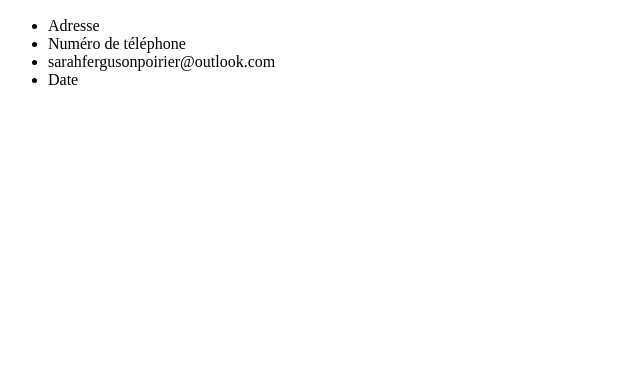
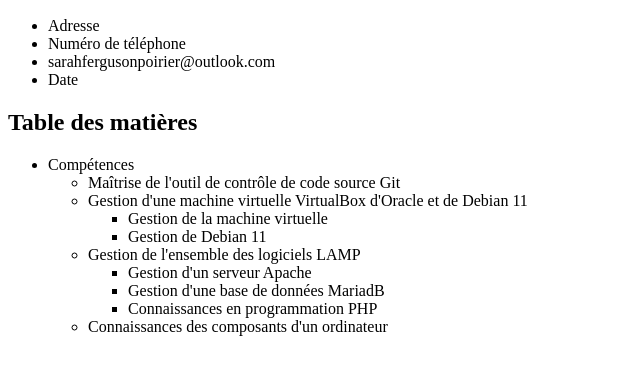
Before and after one commit to SarahFergusonPoirier/portfolio, a plain HTML site: page index.html in a window 1280 px wide. Shown: the part 110-484 px from the top of the page, without its empty margins (0-640 px from the left). Drawn offline with Linux system fonts and the light colour scheme.

Commit message:
Ajout de la table des matières

```diff
--- a/index.html
+++ b/index.html
@@ -18,5 +18,27 @@
         <li>sarahfergusonpoirier@outlook.com</li>
         <li><!--<?= date('Y-m-d')?>--> Date</li>
     </ul>
+
+    <h2>Table des matières</h2>
+    <ul>
+        <li>Compétences
+            <ul>
+                <li>Maîtrise de l'outil de contrôle de code source Git</li>
+                <li>Gestion d'une machine virtuelle VirtualBox d'Oracle et de Debian 11
+                    <ul>
+                        <li>Gestion de la machine virtuelle</li>
+                        <li>Gestion de Debian 11</li>
+                    </ul>
+                </li>
+                <li>Gestion de l'ensemble des logiciels LAMP
+                    <ul>
+                        <li>Gestion d'un serveur Apache</li>
+                        <li>Gestion d'une base de données MariadB</li>
+                        <li>Connaissances en programmation PHP</li>
+                    </ul>
+                </li>
+                <li>Connaissances des composants d'un ordinateur</li>
+            </ul>
+        </li>
 </body>
 </html>
```
